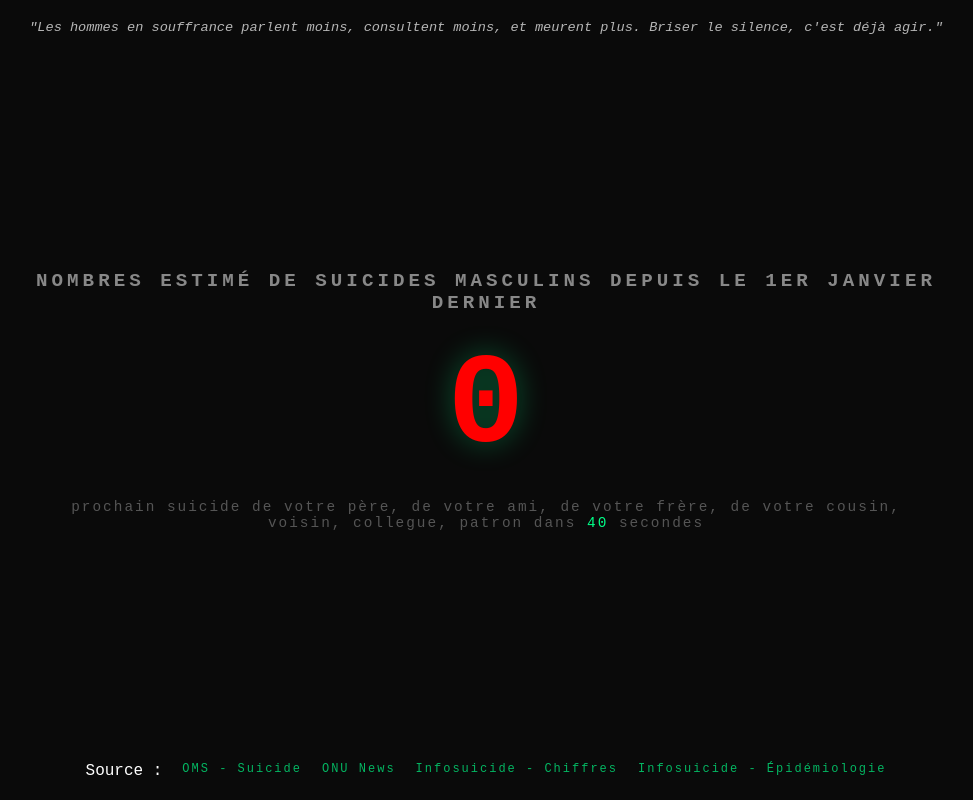
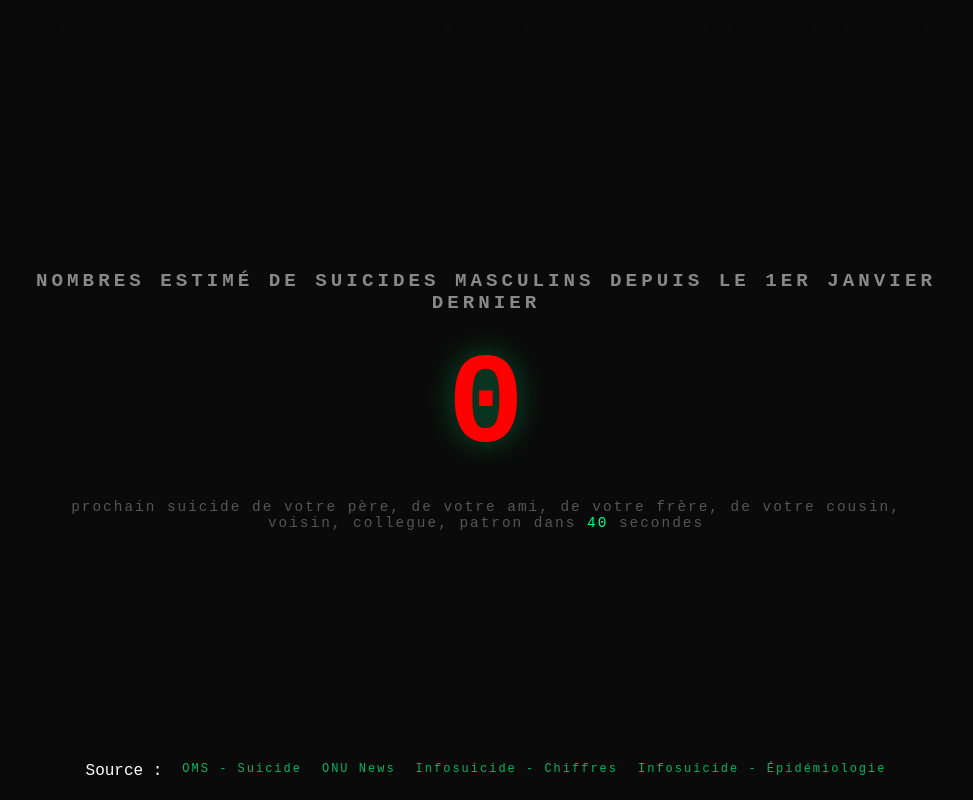
Before and after one commit to Elarass/compteur, a website: page index.html in a window 1280 px wide. Shown: the whole page, without its empty margins (154-1127 px from the left). Drawn offline with Linux system fonts and the light colour scheme; no server answers.

Commit message:
Add files via upload

```diff
--- a/index.html
+++ b/index.html
@@ -49,7 +49,7 @@
             left: 0;
             right: 0;
             text-align: center;
-            color: rgba(255,255,255,0.7);
+            color: #0a0a0a;
             font-size: 0.85em;
             font-style: italic;
             width: 100%;
```
